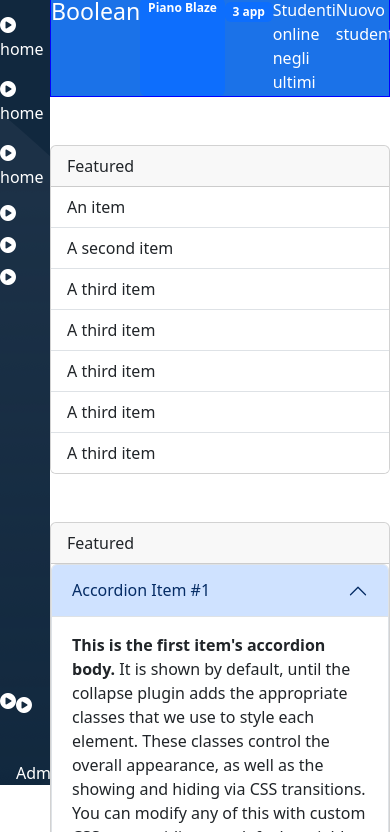
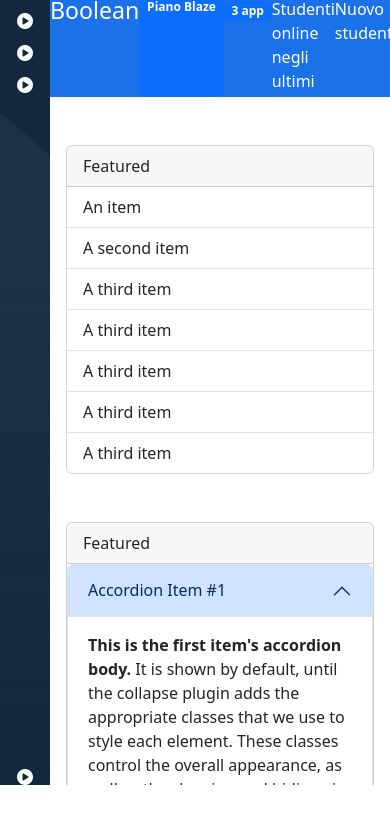
Before and after one commit to StefanoMela/html-css-bootstrap-dashboard, a plain HTML site: page index.html in a window 390 px wide. Shown: the part 59-891 px from the top of the page. After the commit the page ends 844 px from the top, so only its background shows below. Drawn offline with nearby package versions, Linux system fonts and the light colour scheme.

Commit message:
fix: responsive fixes

```diff
--- a/css/style.css
+++ b/css/style.css
@@ -16,7 +16,6 @@
 .central__nav {
 
     height: 100px;
-    border: 1px solid blue;
     margin-left: var(--bs-gutter-x);
     background-color: #1B72E8;
     color: white;
@@ -25,6 +24,7 @@
 .main__content {
 
     width: calc(100% - 150px);
+
 }
 
 
@@ -48,4 +48,57 @@
         width: calc(100% - 50px);
     }
 
+    .top__icons>span,
+    .bottom__icons>span {
+
+        display: none
+    }
+
 }
+
+
+
+
+@media screen and (max-width: 577px) {
+
+    #main {
+
+        height: calc(100vh - 56px);
+        overflow-x: scroll;
+    }
+
+    .side__nav {
+
+        width: 50px;
+        height: 100%;
+    }
+
+
+    .main__content {
+
+        width: calc(100% - 50px);
+    }
+
+    .top__icons>span,
+    .bottom__icons>span {
+
+        display: none
+    }
+
+    #padding_row {
+
+        padding-inline: 1rem;
+    }
+
+    .side__nav
+     {
+
+        text-align: center;
+    }
+
+    .bottom__icons {
+
+        justify-content: center;
+    }
+
+}
--- a/index.html
+++ b/index.html
@@ -20,11 +20,12 @@
 <body>
 
     <header id="header">
-        <div class="container-fluid">
             <nav class="navbar navbar-expand-lg navbar-light bg-light">
                 <div class="container-fluid">
                     <a class="navbar-brand" href="#">Navbar</a>
-                  <button class="navbar-toggler" type="button" data-bs-toggle="collapse" data-bs-target="#navbarSupportedContent" aria-controls="navbarSupportedContent" aria-expanded="false" aria-label="Toggle navigation">
+                    <button class="navbar-toggler" type="button" data-bs-toggle="collapse"
+                        data-bs-target="#navbarSupportedContent" aria-controls="navbarSupportedContent"
+                        aria-expanded="false" aria-label="Toggle navigation">
                         <span class="navbar-toggler-icon"></span>
                     </button>
                     <div class="collapse navbar-collapse" id="navbarSupportedContent">
@@ -36,13 +37,16 @@
                                 <a class="nav-link" href="#">Link</a>
                             </li>
                             <li class="nav-item dropdown">
-                        <a class="nav-link dropdown-toggle" href="#" id="navbarDropdown" role="button" data-bs-toggle="dropdown" aria-expanded="false">
+                                <a class="nav-link dropdown-toggle" href="#" id="navbarDropdown" role="button"
+                                    data-bs-toggle="dropdown" aria-expanded="false">
                                     Dropdown
                                 </a>
                                 <ul class="dropdown-menu" aria-labelledby="navbarDropdown">
                                     <li><a class="dropdown-item" href="#">Action</a></li>
                                     <li><a class="dropdown-item" href="#">Another action</a></li>
-                          <li><hr class="dropdown-divider"></li>
+                                    <li>
+                                        <hr class="dropdown-divider">
+                                    </li>
                                     <li><a class="dropdown-item" href="#">Something else here</a></li>
                                 </ul>
                             </li>
@@ -57,29 +61,28 @@
                     </div>
                 </div>
             </nav>
-        </div>
     </header>
     <main id="main" class="d-flex">
         <aside class="side__nav d-flex flex-column justify-content-between">
             <div class="top__icons d-flex flex-column align-items-sm-center align-items-lg-start ms-lg-3 mt-3 gap-3">
-                <span class="d-sm-none d-lg-block"><i class="fa-solid fa-play-circle me-2"></i>home</span>
-                <span class="d-sm-none d-lg-block"><i class="fa-solid fa-play-circle me-2"></i>home</span>
-                <span class="d-sm-none d-lg-block"><i class="fa-solid fa-play-circle me-2"></i>home</span>
+                <span class="d-lg-inline"><i class="fa-solid fa-play-circle me-2"></i>home</span>
+                <span class="d-lg-inline"><i class="fa-solid fa-play-circle me-2"></i>home</span>
+                <span class="d-lg-inline"><i class="fa-solid fa-play-circle me-2"></i>home</span>
                 <i class="fa-solid fa-play-circle d-lg-none"></i>
                 <i class="fa-solid fa-play-circle d-lg-none"></i>
                 <i class="fa-solid fa-play-circle d-lg-none"></i>
             </div>
             <div class="bottom__icons d-flex justify-content-sm-center justify-content-lg-start ms-lg-3">
                 <i class="fa-solid fa-play-circle d-lg-none"></i>
-                <span class="d-sm-none d-lg-block"><i class="fa-solid fa-play-circle mb-5 me-2"></i>Admin</span>
+                <span class="d-lg-inline"><i class="fa-solid fa-play-circle mb-5 me-2"></i>Admin</span>
             </div>
         </aside>
         <section class="main__content">
             <div class="central__nav d-flex justify-content-between p-lg-2">
-                <div class="title__pills__top d-flex">
+                <div class="title__badges__top d-flex">
                     <h3>Boolean</h3>
                     <span class="badge bg-primary">Piano Blaze</span>
-                    <div class="title__pills">
+                    <div class="title__badges">
                         <span class="badge bg-primary">3 app</span>
                     </div>
                 </div>
@@ -92,8 +95,8 @@
                     <div class="btn button-primary"></div>
                 </div>
             </div>
-            <div class="row d-flex p-lg-2">
-                <div class="col-sm-12 col-lg-7">
+            <div id="padding_row" class="row d-flex p-lg-2">
+                <div class="col-md-7">
                     <div class="card m-sm-3 mt-5 ">
                         <div class="card-header">
                             Featured
@@ -177,7 +180,7 @@
                         </div>
                     </div>
                 </div>
-                <div class="col-sm-12 col-lg-5">
+                <div class="col-md-5">
                     <div class="card m-sm-3 mt-5 ">
                         <div class="card-header">
                             Featured
@@ -193,7 +196,8 @@
                         <div class="card-body">
                             <ul class="list-group list-group-flush">
                                 <li class="list-group-item h3 border-0">Utenti attivi</li>
-                                <li class="list-group-item pb-4">Lista degli utenti attivi in piattaforma nell'ultimo mese</li>
+                                <li class="list-group-item pb-4">Lista degli utenti attivi in piattaforma nell'ultimo
+                                    mese</li>
                                 <li class="list-group-item">An item</li>
                                 <li class="list-group-item">A second item</li>
                                 <li class="list-group-item">A third item</li>
```
Lines whose indentation alone changed are shown as unchanged.
